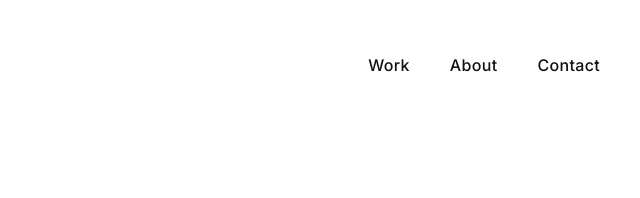
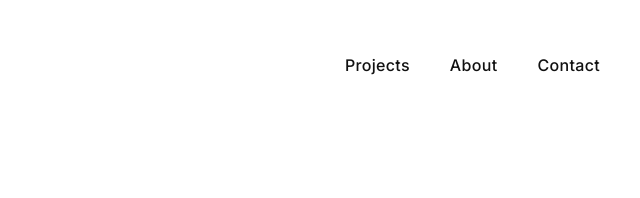
Before and after one commit to agent-vibes/portfolio, a plain HTML site: page index.html in a window 1280 px wide. Shown: the top 198 px of the page, 640-1280 px from the left. Drawn offline with Linux system fonts and the light colour scheme.

Commit message:
Change 'Work' to 'Projects' in navigation

```diff
--- a/index.html
+++ b/index.html
@@ -13,7 +13,7 @@
       <h1 class="site-title">Gennady Korzhevskiy</h1>
       <nav>
         <ul class="nav-list">
-          <li><a href="#work">Work</a></li>
+          <li><a href="#projects">Projects</a></li>
           <li><a href="#about">About</a></li>
           <li><a href="#contact">Contact</a></li>
         </ul>
```
